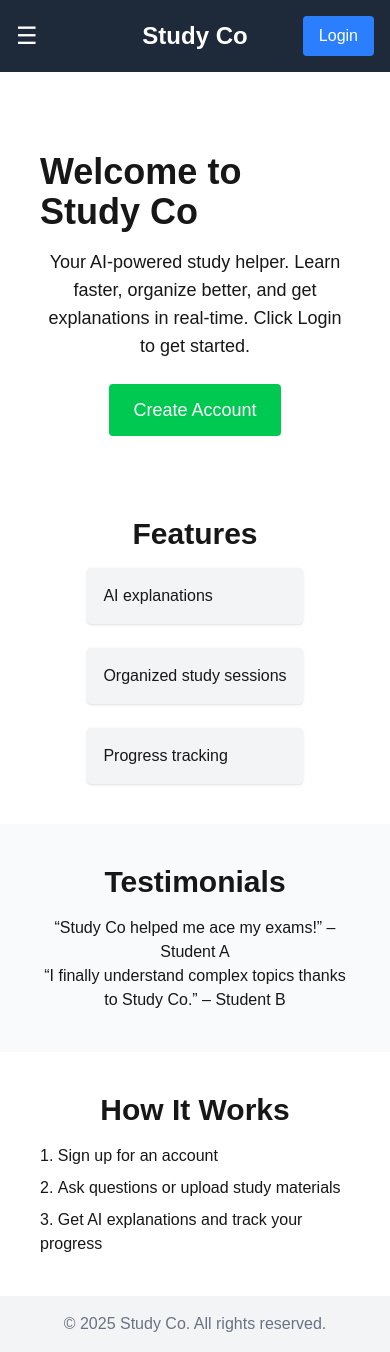
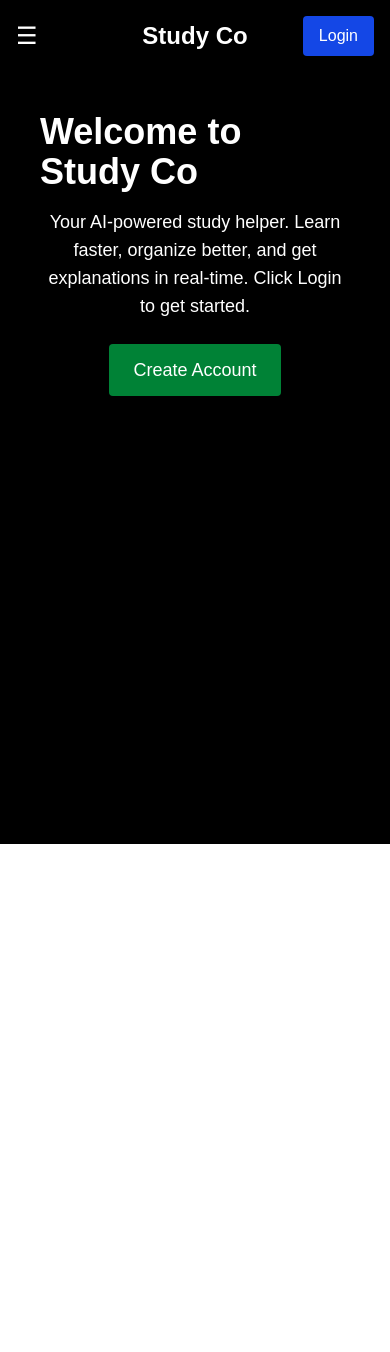
Before and after one commit to zanerisinger-max/study, a Next.js app: page / in a window 390 px wide. After the commit the page ends 844 px from the top, so only its background shows below. Built offline with nearby package versions, Linux system fonts and the light colour scheme.

Commit message:
Updated homepage: Study Co, centered logo, hamburger menu

```diff
--- a/app/page.tsx
+++ b/app/page.tsx
@@ -7,18 +7,10 @@ export default function Home() {
   const router = useRouter();
   const [sidebarOpen, setSidebarOpen] = useState(false);
 
-  const scrollToSection = (id: string) => {
-    const element = document.getElementById(id);
-    if (element) {
-      element.scrollIntoView({ behavior: "smooth" });
-      setSidebarOpen(false);
-    }
-  };
-
   return (
-    <div className="min-h-screen flex flex-col">
+    <div className="min-h-screen flex flex-col bg-black text-white">
       {/* Header */}
-      <header className="flex justify-between items-center p-4 bg-gray-800 text-white relative">
+      <header className="flex justify-between items-center p-4 bg-black relative">
         {/* Hamburger menu */}
         <button
           className="text-white text-2xl"
@@ -27,7 +19,7 @@ export default function Home() {
           &#9776;
         </button>
 
-        {/* Centered Logo / Name */}
+        {/* Centered Logo */}
         <h1
           className="absolute left-1/2 transform -translate-x-1/2 text-2xl font-bold cursor-pointer"
           onClick={() => router.push("/")}
@@ -38,7 +30,7 @@ export default function Home() {
         {/* Login Button */}
         <button
           onClick={() => router.push("/login")}
-          className="bg-blue-500 hover:bg-blue-600 px-4 py-2 rounded"
+          className="bg-blue-700 hover:bg-blue-600 px-4 py-2 rounded"
         >
           Login
         </button>
@@ -46,47 +38,44 @@ export default function Home() {
 
       {/* Sidebar */}
       <div
-        className={`fixed top-0 left-0 h-full bg-gray-800 text-white w-64 transform ${
+        className={`fixed top-0 left-0 h-full bg-gray-900 text-white w-64 transform ${
           sidebarOpen ? "translate-x-0" : "-translate-x-full"
         } transition-transform duration-300 ease-in-out z-50`}
       >
-        {/* Close button */}
         <button
           className="text-2xl p-4"
           onClick={() => setSidebarOpen(false)}
         >
           &times;
         </button>
-
-        {/* Sidebar Menu */}
         <nav className="flex flex-col p-4 space-y-4">
           <button
-            className="text-left hover:bg-gray-700 px-2 py-2 rounded"
-            onClick={() => scrollToSection("hero")}
+            className="text-left hover:bg-gray-800 px-2 py-2 rounded"
+            onClick={() => router.push("/")}
           >
             Home
           </button>
           <button
-            className="text-left hover:bg-gray-700 px-2 py-2 rounded"
-            onClick={() => scrollToSection("features")}
+            className="text-left hover:bg-gray-800 px-2 py-2 rounded"
+            onClick={() => router.push("/features")}
           >
             Features
           </button>
           <button
-            className="text-left hover:bg-gray-700 px-2 py-2 rounded"
-            onClick={() => scrollToSection("testimonials")}
+            className="text-left hover:bg-gray-800 px-2 py-2 rounded"
+            onClick={() => router.push("/testimonials")}
           >
             Testimonials
           </button>
           <button
-            className="text-left hover:bg-gray-700 px-2 py-2 rounded"
-            onClick={() => scrollToSection("how-it-works")}
+            className="text-left hover:bg-gray-800 px-2 py-2 rounded"
+            onClick={() => router.push("/how-it-works")}
           >
             How It Works
           </button>
           <button
-            className="text-left hover:bg-gray-700 px-2 py-2 rounded"
-            onClick={() => scrollToSection("footer")}
+            className="text-left hover:bg-gray-800 px-2 py-2 rounded"
+            onClick={() => router.push("/footer")}
           >
             Footer
           </button>
@@ -94,9 +83,7 @@ export default function Home() {
       </div>
 
       {/* Main Content */}
-      <main className="flex flex-col items-center flex-1">
-        {/* Hero Section */}
-        <section id="hero" className="flex flex-col items-center justify-center p-10 mt-10">
+      <main className="flex flex-col items-center flex-1 p-10">
         <h2 className="text-4xl font-bold mb-4">Welcome to Study Co</h2>
         <p className="text-lg text-center max-w-xl mb-6">
           Your AI-powered study helper. Learn faster, organize better, and get
@@ -104,44 +91,11 @@ export default function Home() {
         </p>
         <button
           onClick={() => router.push("/signup")}
-            className="bg-green-500 hover:bg-green-600 px-6 py-3 rounded text-white text-lg"
+          className="bg-green-700 hover:bg-green-600 px-6 py-3 rounded text-white text-lg"
         >
           Create Account
         </button>
-        </section>
-
-        {/* Features Section */}
-        <section id="features" className="flex flex-col items-center p-10">
-          <h3 className="text-3xl font-bold mb-4">Features</h3>
-          <div className="grid grid-cols-1 md:grid-cols-3 gap-6">
-            <div className="p-4 bg-gray-100 rounded shadow">AI explanations</div>
-            <div className="p-4 bg-gray-100 rounded shadow">Organized study sessions</div>
-            <div className="p-4 bg-gray-100 rounded shadow">Progress tracking</div>
-          </div>
-        </section>
-
-        {/* Testimonials Section */}
-        <section id="testimonials" className="flex flex-col items-center p-10 bg-gray-50">
-          <h3 className="text-3xl font-bold mb-4">Testimonials</h3>
-          <p className="max-w-xl text-center">“Study Co helped me ace my exams!” – Student A</p>
-          <p className="max-w-xl text-center">“I finally understand complex topics thanks to Study Co.” – Student B</p>
-        </section>
-
-        {/* How It Works Section */}
-        <section id="how-it-works" className="flex flex-col items-center p-10">
-          <h3 className="text-3xl font-bold mb-4">How It Works</h3>
-          <ol className="list-decimal list-inside space-y-2 max-w-xl">
-            <li>Sign up for an account</li>
-            <li>Ask questions or upload study materials</li>
-            <li>Get AI explanations and track your progress</li>
-          </ol>
-        </section>
       </main>
-
-      {/* Footer */}
-      <footer id="footer" className="text-center p-4 text-gray-500 bg-gray-100">
-        &copy; 2025 Study Co. All rights reserved.
-      </footer>
     </div>
   );
 }
```
Lines whose indentation alone changed are shown as unchanged.
